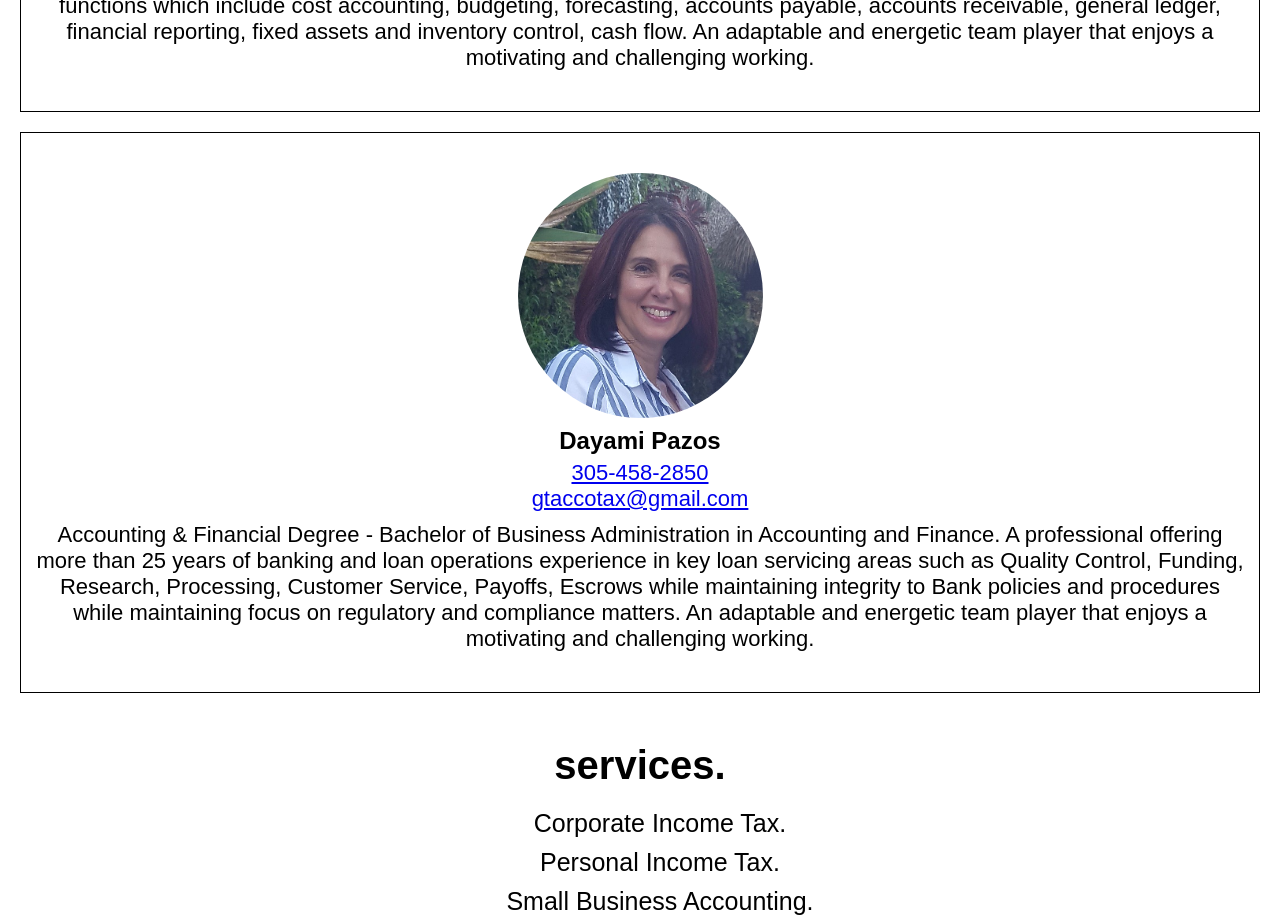
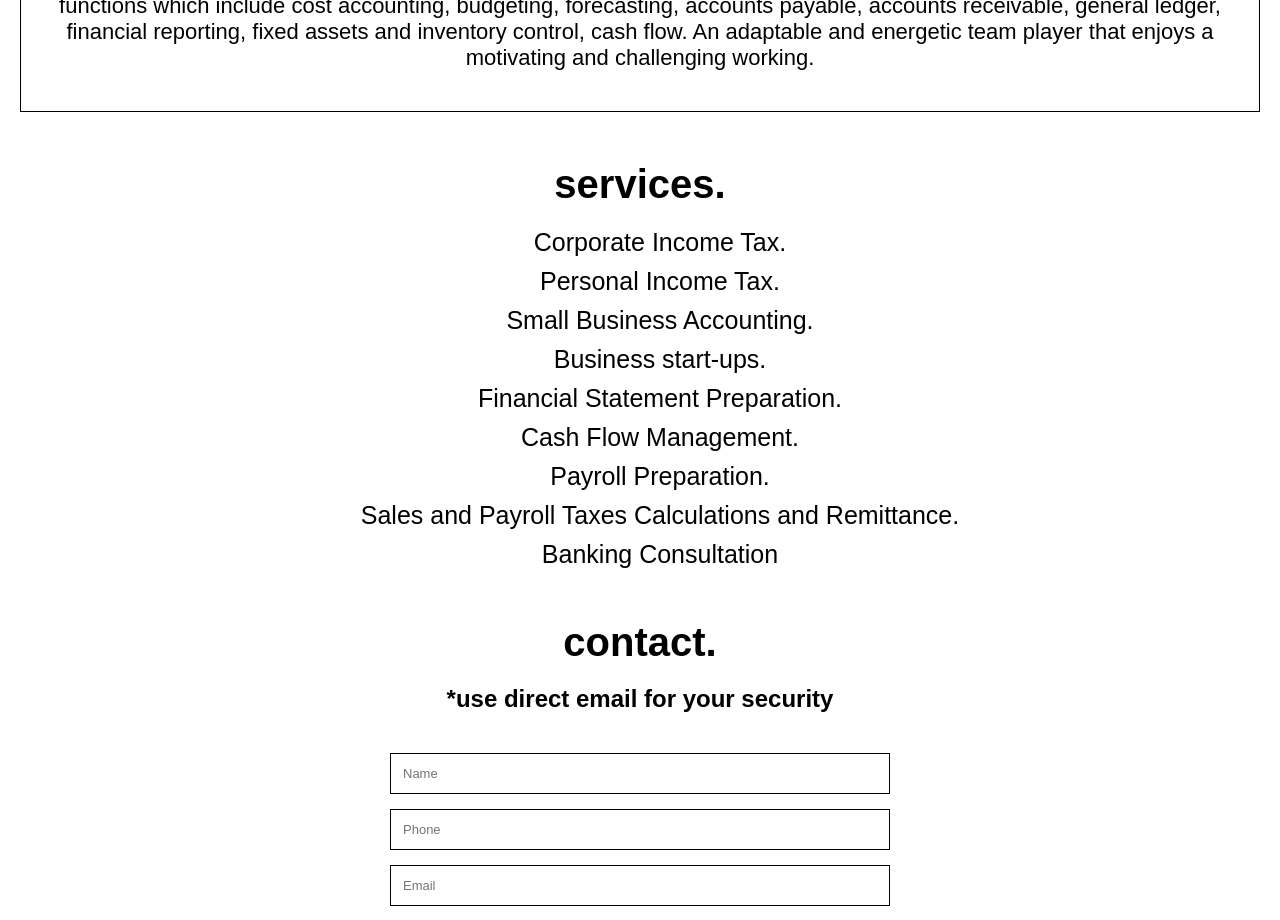
Before and after one commit to erodrigueztoimil/gt_accountax, a React (Create React App) app: page / in a window 1280 px wide. Shown: the part 1860-2780 px from the top of the page. Built offline with nearby package versions, Linux system fonts and the light colour scheme; a web font is replaced by a local one.

Commit message:
deleted dayami from about

```diff
--- a/src/components/About.js
+++ b/src/components/About.js
@@ -40,17 +40,6 @@ const About = () => {
             Professional Finance and Accounting analyst with demonstrated expertise in taxes and management of general accounting functions which include cost accounting, budgeting, forecasting, accounts payable, accounts receivable, general ledger, financial reporting, fixed assets and inventory control, cash flow. An adaptable and energetic team player that enjoys a motivating and challenging working.
           </p>
         </div>
-
-        <div className='personal right'>
-          <img src={require("../img/dayami.jpg")} alt="dayami" />
-          <h2>Dayami Pazos</h2>
-          <a href="tel: 305-458-2850">305-458-2850</a>
-          <br />
-          <a href="mailto: gtaccotax@gmail.com">gtaccotax@gmail.com</a>
-          <p>
-            Accounting & Financial Degree  - Bachelor of Business Administration in Accounting and Finance.  A professional offering more than 25 years of banking and loan operations experience in key loan servicing areas such as Quality Control, Funding, Research, Processing, Customer Service, Payoffs, Escrows while maintaining integrity to Bank policies and procedures while maintaining focus on regulatory and compliance matters. An adaptable and energetic team player that enjoys a motivating and challenging working.
-          </p>
-        </div>
       </div>
     </section>
   );
```
Also changed, not shown: 1 other file (tests, documents, lock files or other folders).
